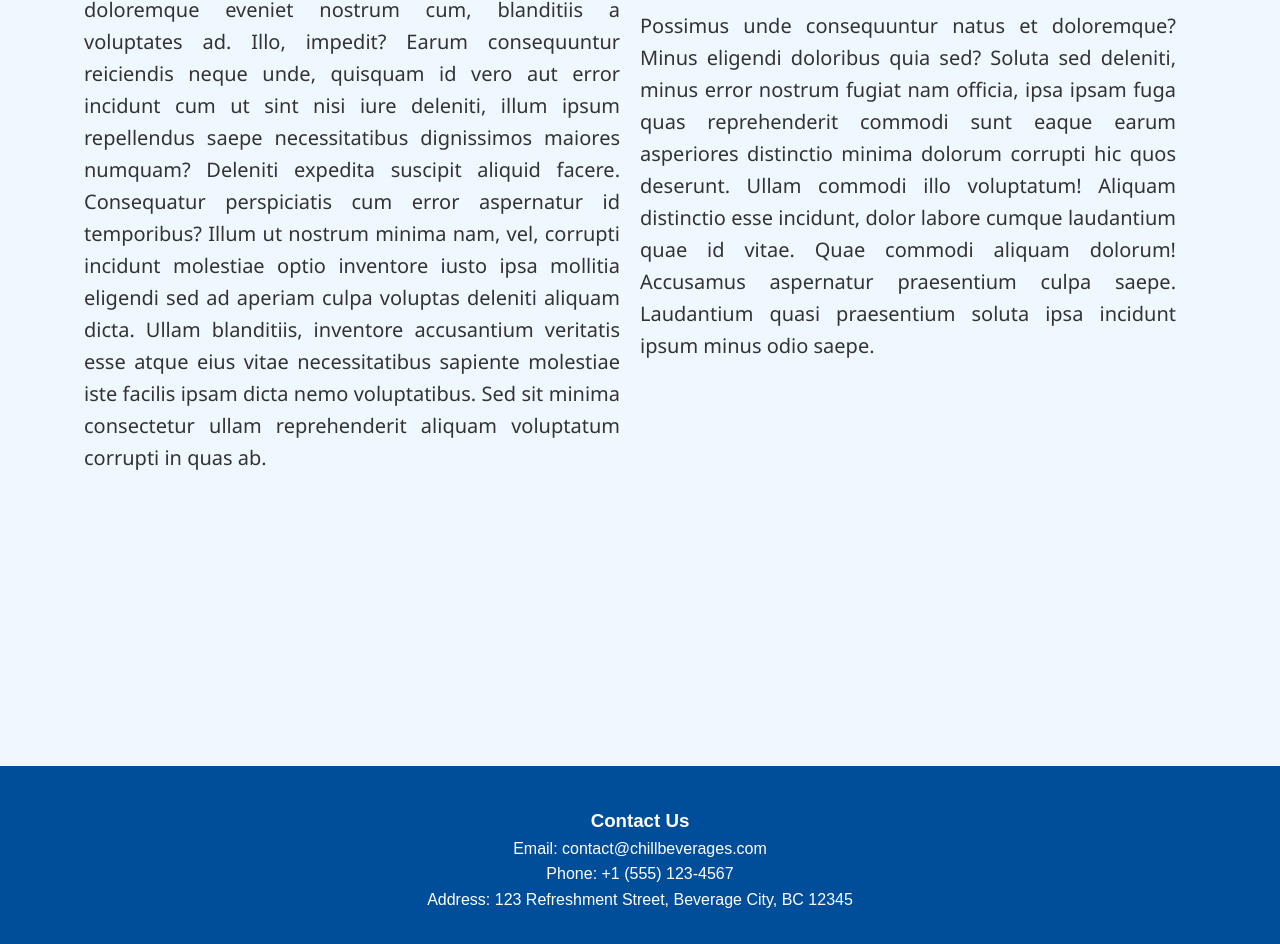
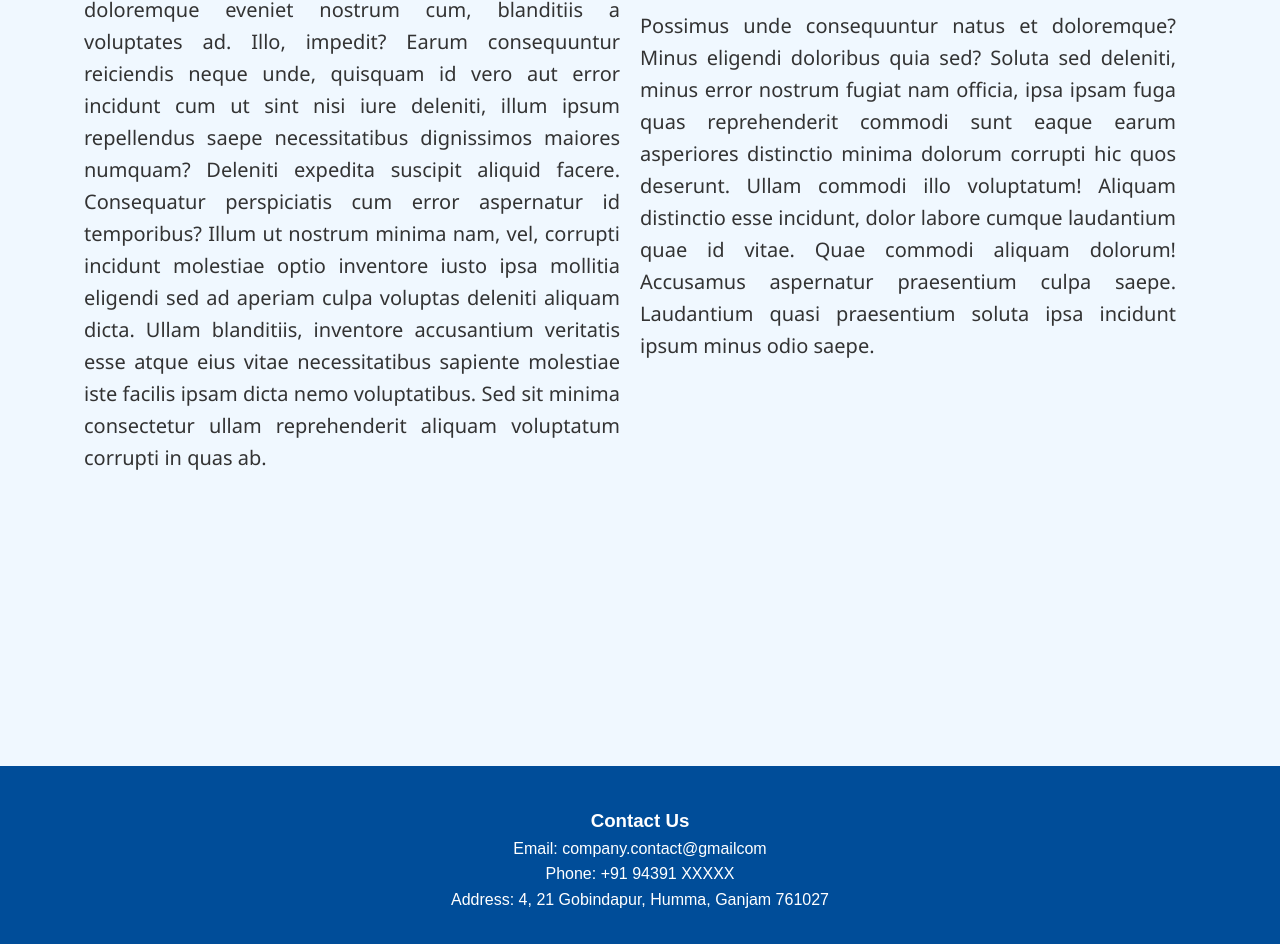
Before and after one commit to Antaryami-044/ColdDrinks-website, a plain HTML site: page home.html in a window 1280 px wide. Shown: the part 981-1925 px from the top of the page. Drawn offline with nearby package versions, Linux system fonts and the light colour scheme.

Commit message:
contact page updated

```diff
--- a/home.html
+++ b/home.html
@@ -60,9 +60,9 @@
     <footer id="contact-section">
         <div class="contact-info">
             <h3>Contact Us</h3>
-            <p>Email: contact@chillbeverages.com</p>
-            <p>Phone: +1 (555) 123-4567</p>
-            <p>Address: 123 Refreshment Street, Beverage City, BC 12345</p>
+            <p>Email: company.contact@gmailcom</p>
+            <p>Phone: +91 94391 XXXXX</p>
+            <p>Address: 4, 21 Gobindapur, Humma, Ganjam 761027</p>
         </div>
     </footer>
 
```
Also changed, not shown: index.html (+3 -3 lines), shop.html (+3 -3 lines).
